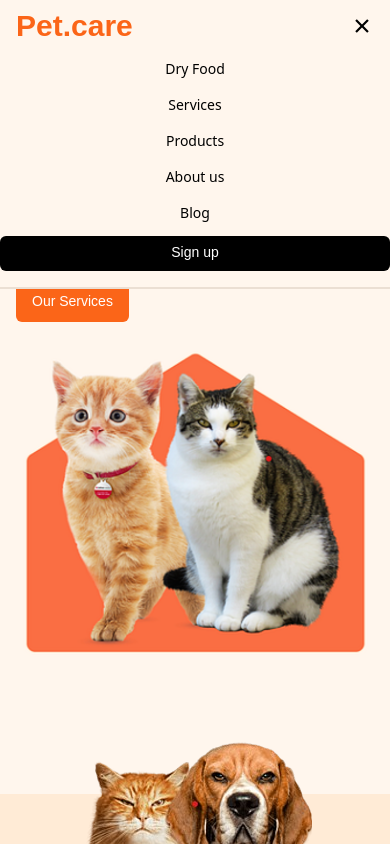
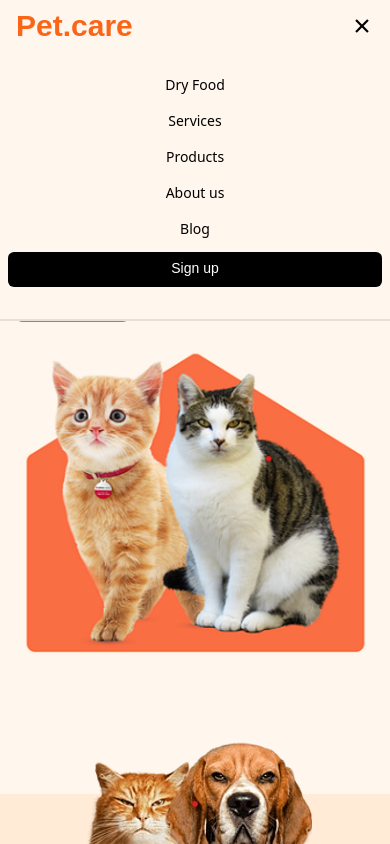
Before and after one commit to JawadRaza8372/PetCare, a React (Create React App) app: page / in a window 390 px wide. Both pictures are taken after a click on the element 359 px from the left and 26 px from the top of the page. Shown: the top 844 px of the page. Built offline with nearby package versions, Linux system fonts and the light colour scheme.

Commit message:
data added

```diff
--- a/src/Layouts/Navbar.jsx
+++ b/src/Layouts/Navbar.jsx
@@ -26,7 +26,7 @@ export default function Navbar() {
        {
             open ? null :
             <>
-             <ul className='flex flex-col gap-3 py-4  border-b-2 absolute top-10 w-full left-0 shadowxl text-center border-[#ebdfd3]'>
+             <ul className='flex flex-col gap-3 py-8 px-2  border-b-2 absolute top-10 w-full left-0 shadowxl text-center border-[#ebdfd3]'>
             <li><a onClick={toggleMenu} className='text-[14px] font-medium cursor-pointer md:text-[16px]' href="">Dry Food</a></li>
             <li><a onClick={toggleMenu} className='text-[14px] font-medium cursor-pointer md:text-[16px]' href="">Services</a></li>
             <li><a onClick={toggleMenu} className='text-[14px] font-medium cursor-pointer md:text-[16px]' href="">Products</a></li>
```
